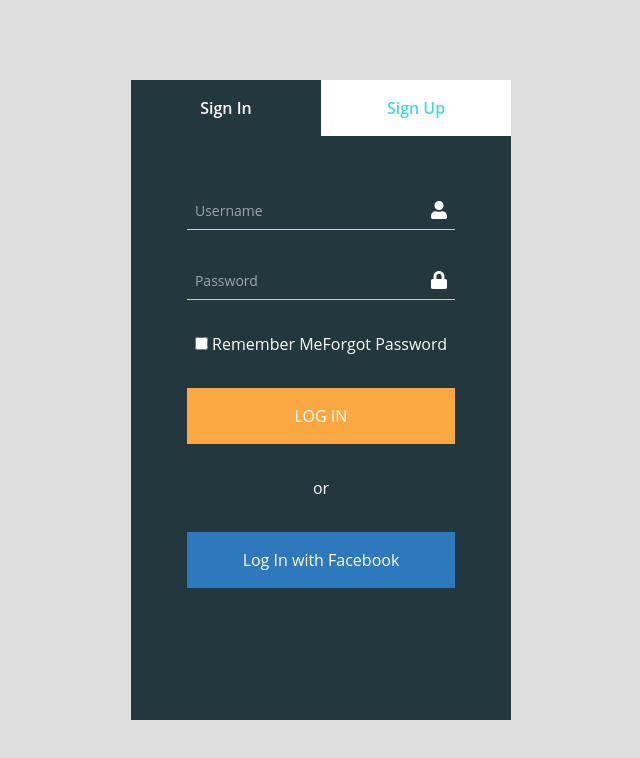
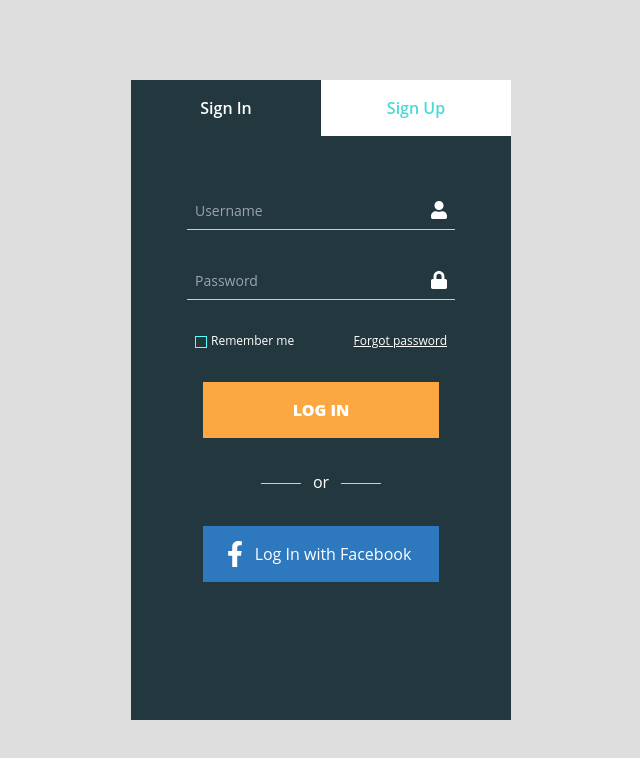
Before and after one commit to StereoPT/daily-ui, a Vue app in the folder 001-signup/: page / in a window 1280 px wide. Shown: the top 758 px of the page, without its empty margins (319-959 px from the left). Built offline with nearby package versions, Linux system fonts and the light colour scheme.

Commit message:
SignIn Done

```diff
--- a/001-signup/src/components/SignIn.vue
+++ b/001-signup/src/components/SignIn.vue
@@ -3,15 +3,17 @@
     <input class="custom-input user-input" type="text" name="username" id="username" placeholder="Username">
     <input class="custom-input password-input" type="password" name="password" id="password" placeholder="Password">
     <div class="flex justify-between px-2">
-      <div>
+      <div class="custom-checkbox">
         <input type="checkbox" id="remember" name="remember">
-        <label for="remember"> Remember Me</label>
+        <label for="remember">Remember me</label>
       </div>
-      <span>Forgot Password</span>
+      <a class="custom-link">Forgot password</a>
     </div>
-    <button class="btn-login py-4">LOG IN</button>
-    <span>or</span>
-    <button class="btn-login-facebook py-4">Log In with Facebook</button>
+    <button class="btn btn-login py-4">LOG IN</button>
+    <span class="divider">or</span>
+    <button class="btn btn-login-facebook py-4">
+      Log In with Facebook
+    </button>
   </form>
 </template>
 
@@ -45,11 +47,78 @@ export default {
     outline: none;
   }
 
+  .custom-checkbox {
+    font-size: 12px;
+  }
+
+  .custom-checkbox label {
+    display: inline-block;
+  }
+
+  #remember {
+    display: none;
+  }
+
+  .custom-checkbox label:before {
+    content: '';
+
+    cursor: pointer;
+    vertical-align: middle;
+    color: black;
+    background-color: #23383E;
+
+    line-height: 1.1em;
+    font-weight: bold;
+    text-align: center;
+    font-size: 9px;
+    height: 12px;
+    width: 12px;
+    margin-right: 0.25rem;
+    display: inline-block;
+    border: 1px solid #57ffff;
+    box-sizing: border-box;
+  }
+
+  :checked+label:before {
+    content: '\2713';
+    color: #57ffff;
+  }
+
+  .custom-checkbox input {
+    background-color: transparent;
+  }
+
+  .custom-link {
+    font-size: 12px;
+    text-decoration: underline;
+    cursor: pointer;
+  }
+
   .btn-login {
+    font-size: 16px;
+    font-weight: 800;
     background-color: #fca842;
+    margin: 0 1rem 0 1rem;
+  }
+
+  .divider::before,
+  .divider::after {
+      display: inline-block;
+      content: "";
+      vertical-align: middle;
+      border-top: 1px solid #57ffff;
+      width: 2.5rem;
+      margin: 0 0.75rem;
   }
 
   .btn-login-facebook {
+    font-size: 16px;
+    background-image: url('../assets/f.svg');
     background-color: #2e78be;
+    background-size: 16px;
+    background-position: left 1.5rem center;
+    background-repeat: no-repeat;
+    margin: 0 1rem 0 1rem;
+    padding-left: 1.5rem;
   }
 </style>
```
Also changed, not shown: 001-signup/src/assets/f.svg (added).
